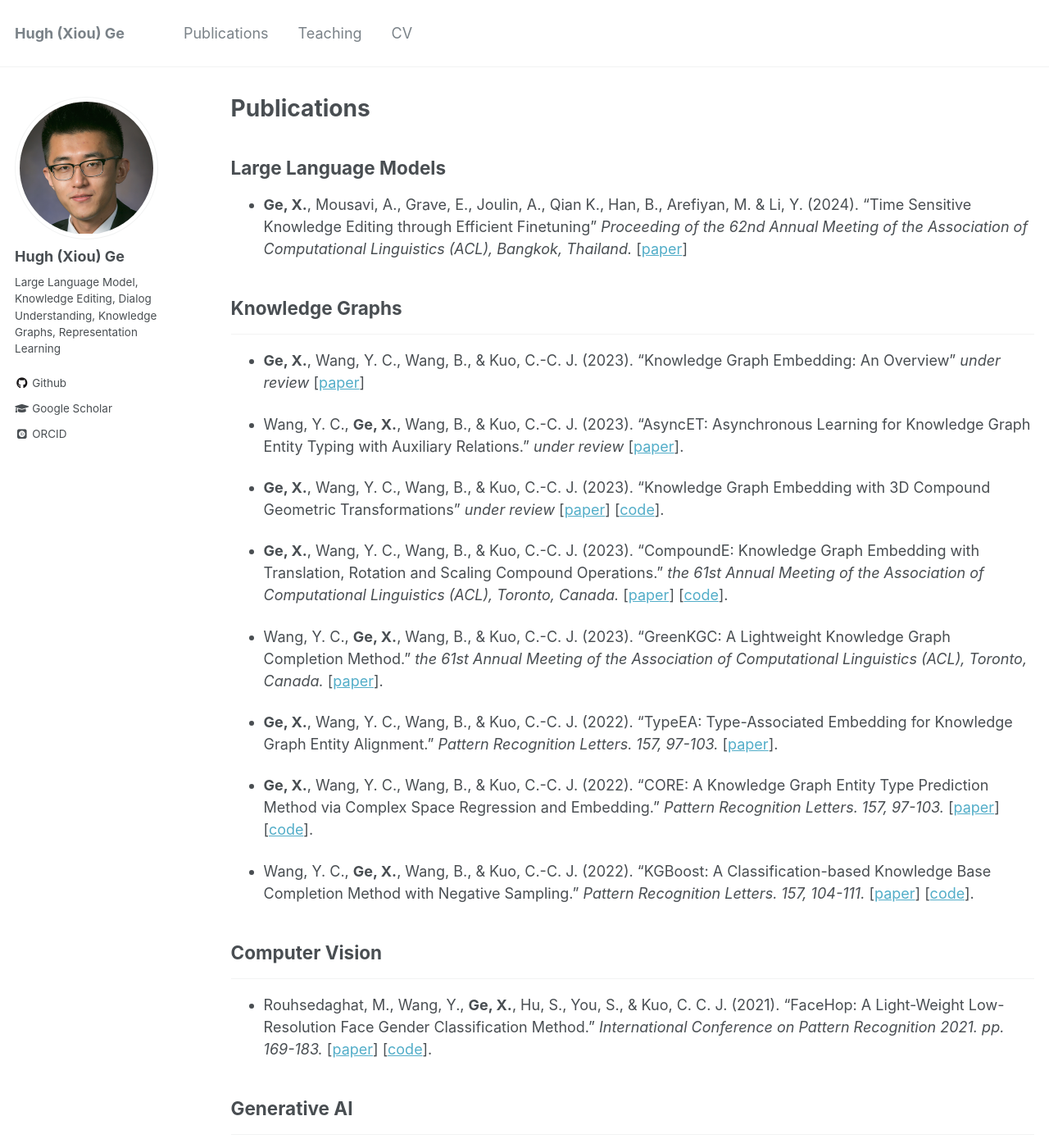
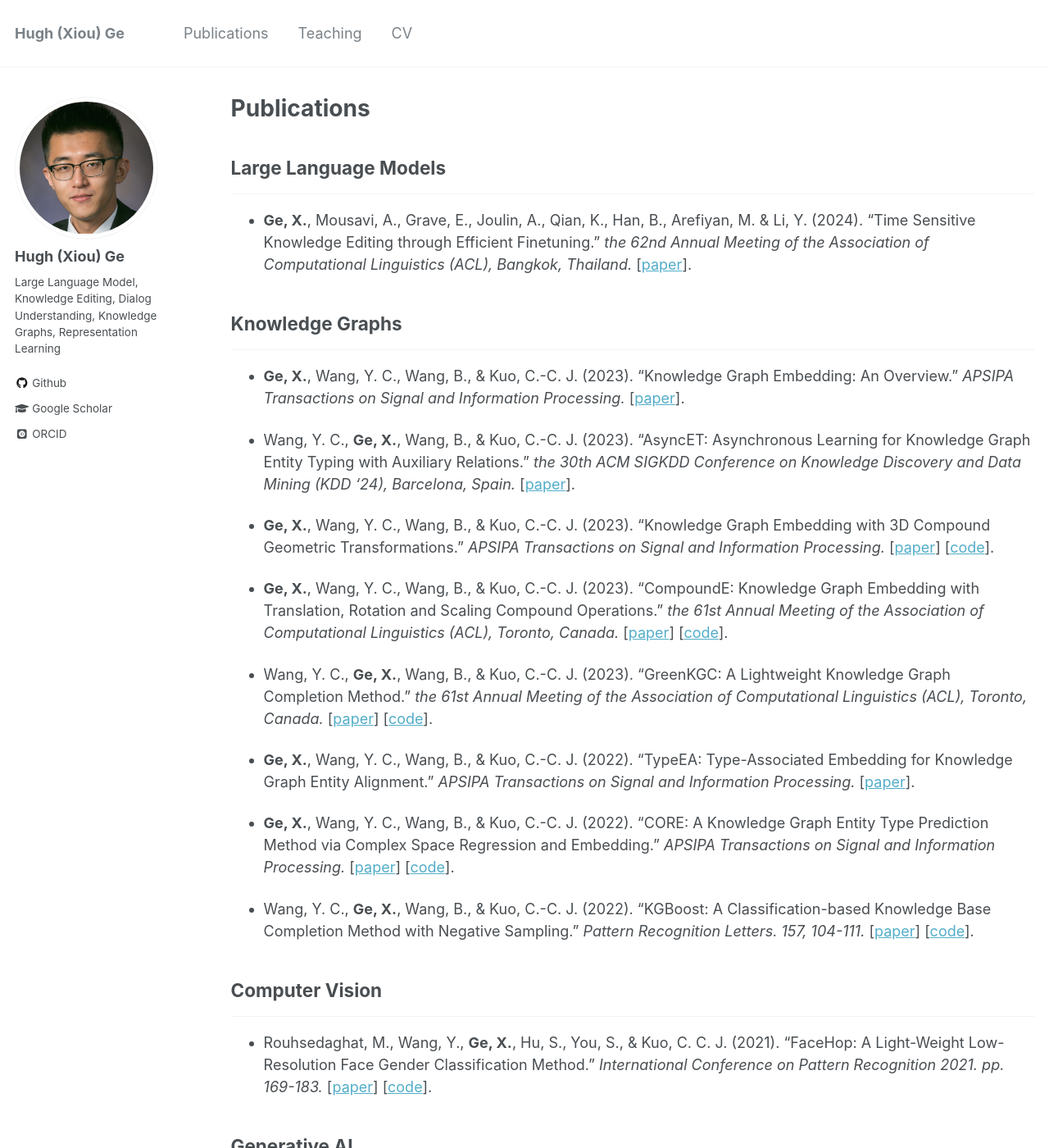
Before and after one commit to hughxiouge/hughxiouge.github.io, a Jekyll site: the page built from _pages/publications.md, in a window 1280 px wide and 1400 px high. Shown: the whole window at 82% size. Built offline with Jekyll 4.4.1, drawn with Linux system fonts in a browser that asks for light colours; some web fonts are replaced; some of the changed text lies outside the part shown.

Commit message:
update paper venues

```diff
--- a/_pages/publications.md
+++ b/_pages/publications.md
@@ -6,25 +6,26 @@ author_profile: true
 ---
 
 ## Large Language Models
+___
 
-* **Ge, X.**, Mousavi, A., Grave, E., Joulin, A., Qian K., Han, B., Arefiyan, M. & Li, Y. (2024). "Time Sensitive Knowledge Editing through Efficient Finetuning" <i> Proceeding of the 62nd Annual Meeting of the Association of Computational Linguistics (ACL), Bangkok, Thailand. </i> [<a href="https://machinelearning.apple.com/research/time-sensitive-finetuning">paper</a>]
+* **Ge, X.**, Mousavi, A., Grave, E., Joulin, A., Qian, K., Han, B., Arefiyan, M. & Li, Y. (2024). "Time Sensitive Knowledge Editing through Efficient Finetuning." <i> the 62nd Annual Meeting of the Association of Computational Linguistics (ACL), Bangkok, Thailand. </i> [<a href="https://machinelearning.apple.com/research/time-sensitive-finetuning">paper</a>].
 
 ## Knowledge Graphs
 ___
 
-* **Ge, X.**, Wang, Y. C., Wang, B., & Kuo, C.-C. J. (2023). "Knowledge Graph Embedding: An Overview" <i> under review </i> [<a href="https://arxiv.org/pdf/2309.12501.pdf">paper</a>]
+* **Ge, X.**, Wang, Y. C., Wang, B., & Kuo, C.-C. J. (2023). "Knowledge Graph Embedding: An Overview." <i> APSIPA Transactions on Signal and Information Processing. </i> [<a href="https://arxiv.org/pdf/2309.12501.pdf">paper</a>].
 
-* Wang, Y. C., **Ge, X.**, Wang, B., & Kuo, C.-C. J. (2023). "AsyncET: Asynchronous Learning for Knowledge Graph Entity Typing with Auxiliary Relations." <i> under review </i> [<a href="https://arxiv.org/pdf/2308.16055.pdf">paper</a>].
+* Wang, Y. C., **Ge, X.**, Wang, B., & Kuo, C.-C. J. (2023). "AsyncET: Asynchronous Learning for Knowledge Graph Entity Typing with Auxiliary Relations." <i> the 30th ACM SIGKDD Conference on Knowledge Discovery and Data Mining (KDD '24), Barcelona, Spain. </i> [<a href="https://arxiv.org/pdf/2308.16055.pdf">paper</a>].
 
-* **Ge, X.**, Wang, Y. C., Wang, B., & Kuo, C.-C. J. (2023). "Knowledge Graph Embedding with 3D Compound Geometric Transformations" <i> under review </i> [<a href="https://arxiv.org/pdf/2304.00378.pdf">paper</a>] [<a href="https://github.com/hughxiouge/CompoundE3D">code</a>].
+* **Ge, X.**, Wang, Y. C., Wang, B., & Kuo, C.-C. J. (2023). "Knowledge Graph Embedding with 3D Compound Geometric Transformations." <i> APSIPA Transactions on Signal and Information Processing. </i> [<a href="https://arxiv.org/pdf/2304.00378.pdf">paper</a>] [<a href="https://github.com/hughxiouge/CompoundE3D">code</a>].
 
 * **Ge, X.**, Wang, Y. C., Wang, B., & Kuo, C.-C. J. (2023). "CompoundE: Knowledge Graph Embedding with Translation, Rotation and Scaling Compound Operations." <i> the 61st Annual Meeting of the Association of Computational Linguistics (ACL), Toronto, Canada. </i> [<a href="https://arxiv.org/abs/2207.05324">paper</a>] [<a href="https://github.com/hughxiouge/CompoundE">code</a>].
 
-* Wang, Y. C., **Ge, X.**, Wang, B., & Kuo, C.-C. J. (2023). "GreenKGC: A Lightweight Knowledge Graph Completion Method." <i> the 61st Annual Meeting of the Association of Computational Linguistics (ACL), Toronto, Canada. </i> [<a href="https://arxiv.org/abs/2208.09137">paper</a>].
+* Wang, Y. C., **Ge, X.**, Wang, B., & Kuo, C.-C. J. (2023). "GreenKGC: A Lightweight Knowledge Graph Completion Method." <i> the 61st Annual Meeting of the Association of Computational Linguistics (ACL), Toronto, Canada. </i> [<a href="https://arxiv.org/abs/2208.09137">paper</a>] [<a href="https://github.com/yunchengwang/GreenKGC">code</a>].
 
-* **Ge, X.**, Wang, Y. C., Wang, B., & Kuo, C.-C. J. (2022). "TypeEA: Type-Associated Embedding for Knowledge Graph Entity Alignment." <i> Pattern Recognition Letters. 157, 97-103.</i> [<a href="https://hughxiouge.github.io/files/TypeEA.pdf">paper</a>].
+* **Ge, X.**, Wang, Y. C., Wang, B., & Kuo, C.-C. J. (2022). "TypeEA: Type-Associated Embedding for Knowledge Graph Entity Alignment." <i> APSIPA Transactions on Signal and Information Processing. </i> [<a href="https://hughxiouge.github.io/files/TypeEA.pdf">paper</a>].
 
-* **Ge, X.**, Wang, Y. C., Wang, B., & Kuo, C.-C. J. (2022). "CORE: A Knowledge Graph Entity Type Prediction Method via Complex Space Regression and Embedding." <i> Pattern Recognition Letters. 157, 97-103.</i> [<a href="https://www.sciencedirect.com/science/article/abs/pii/S0167865522000897">paper</a>] [<a href="https://github.com/hughxiouge/CORE">code</a>].
+* **Ge, X.**, Wang, Y. C., Wang, B., & Kuo, C.-C. J. (2022). "CORE: A Knowledge Graph Entity Type Prediction Method via Complex Space Regression and Embedding." <i> APSIPA Transactions on Signal and Information Processing.</i> [<a href="https://www.sciencedirect.com/science/article/abs/pii/S0167865522000897">paper</a>] [<a href="https://github.com/hughxiouge/CORE">code</a>].
 
 * Wang, Y. C., **Ge, X.**, Wang, B., & Kuo, C.-C. J. (2022). "KGBoost: A Classification-based Knowledge Base Completion Method with Negative Sampling." <i> Pattern Recognition Letters. 157, 104-111. </i> [<a href="https://www.sciencedirect.com/science/article/abs/pii/S0167865522000939">paper</a>] [<a href="https://github.com/yunchengwang/KGBoost-KGC">code</a>].
 
@@ -38,14 +39,14 @@ ___
 
 * **Ge, X.**, Goodwin, R. T., Gregory, J. R., Kirchain, R. E., Maria, J., & Varshney, L. R. (2019). "Accelerated Discovery of Sustainable Building Materials." <i> AAAI 2019 Spring Symposium on Towards AI for Collaborative Open Science. </i> [<a href="https://link.springer.com/chapter/10.1007/978-3-030-68793-9_12">paper</a>] [<a href="https://github.com/IBM/Conditional-Variational-Autoencoder-for-Concrete-Design">code</a>].
 
-* **Ge, X.**, Xiong, J., & Varshney, L. R. (2018). "Computational Creativity for Valid Rube Goldberg Machines." <i> 9th International Conference on Computational Creativity, ICCC 2018. pp. 72-79 </i> [<a href="http://computationalcreativity.net/iccc2018/sites/default/files/papers/ICCC_2018_paper_19.pdf">paper</a>].
+* **Ge, X.**, Xiong, J., & Varshney, L. R. (2018). "Computational Creativity for Valid Rube Goldberg Machines." <i> 9th International Conference on Computational Creativity, ICCC 2018. pp. 72-79. </i> [<a href="http://computationalcreativity.net/iccc2018/sites/default/files/papers/ICCC_2018_paper_19.pdf">paper</a>].
 
 ## AI for Good
 ___
 
 * **Ge, X.**, Goodwin, R.T., Yu, H., Romero, P., Abdelrahman, O., Sudhalkar, A., Kusuma, J., Cialdella, R., Garg, N. and Varshney, L.R. (2022). "Accelerated Design and Deployment of Low-Carbon Concrete for Data Centers." <i> ACM SIGCAS Conference on Computing and Sustainable Societies (ACM COMPASS) 2022 </i> [<a href="https://arxiv.org/abs/2204.05397">paper</a>].
 
-* Brown S.E., **Ge, X.**, Rana P., Varshney, L.R., & D. C. Miller (2018). "Network Analysis as a Tool for Shaping Conservation and Development Policy: A Case Study of Timber Market Optimization in India." <i> 5th Data for Good Exchange (D4GX) </i> [<a href="https://hughxiouge.github.io/files/Network_Analysis_Timber.pdf">paper</a>].
+* Brown S.E., **Ge, X.**, Rana P., Varshney, L.R., & D. C. Miller (2018). "Network Analysis as a Tool for Shaping Conservation and Development Policy: A Case Study of Timber Market Optimization in India." <i> 5th Data for Good Exchange (D4GX) </i> [<a href="https://arxiv.org/pdf/2304.13907">paper</a>].
 
 ## Communication
 ___
```
